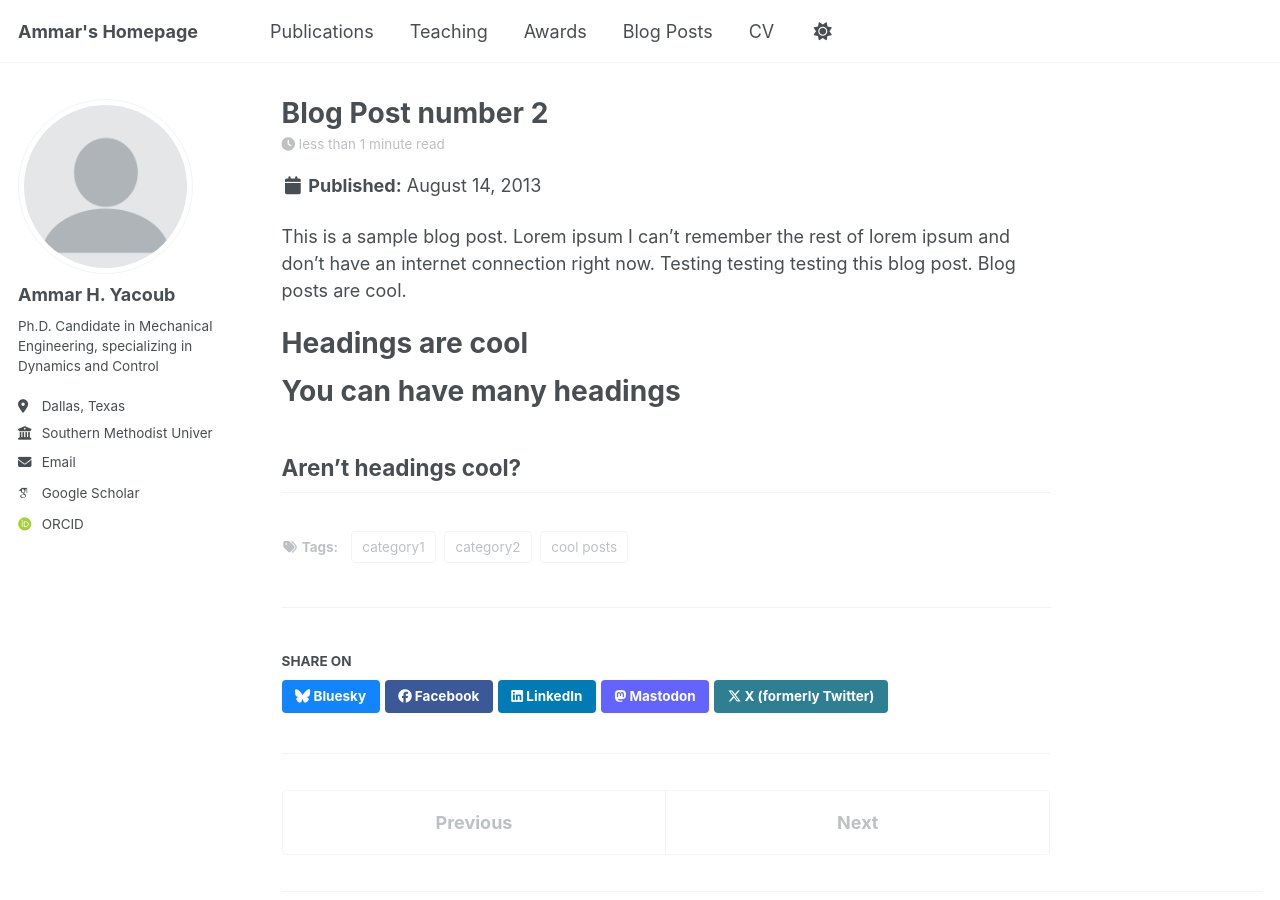
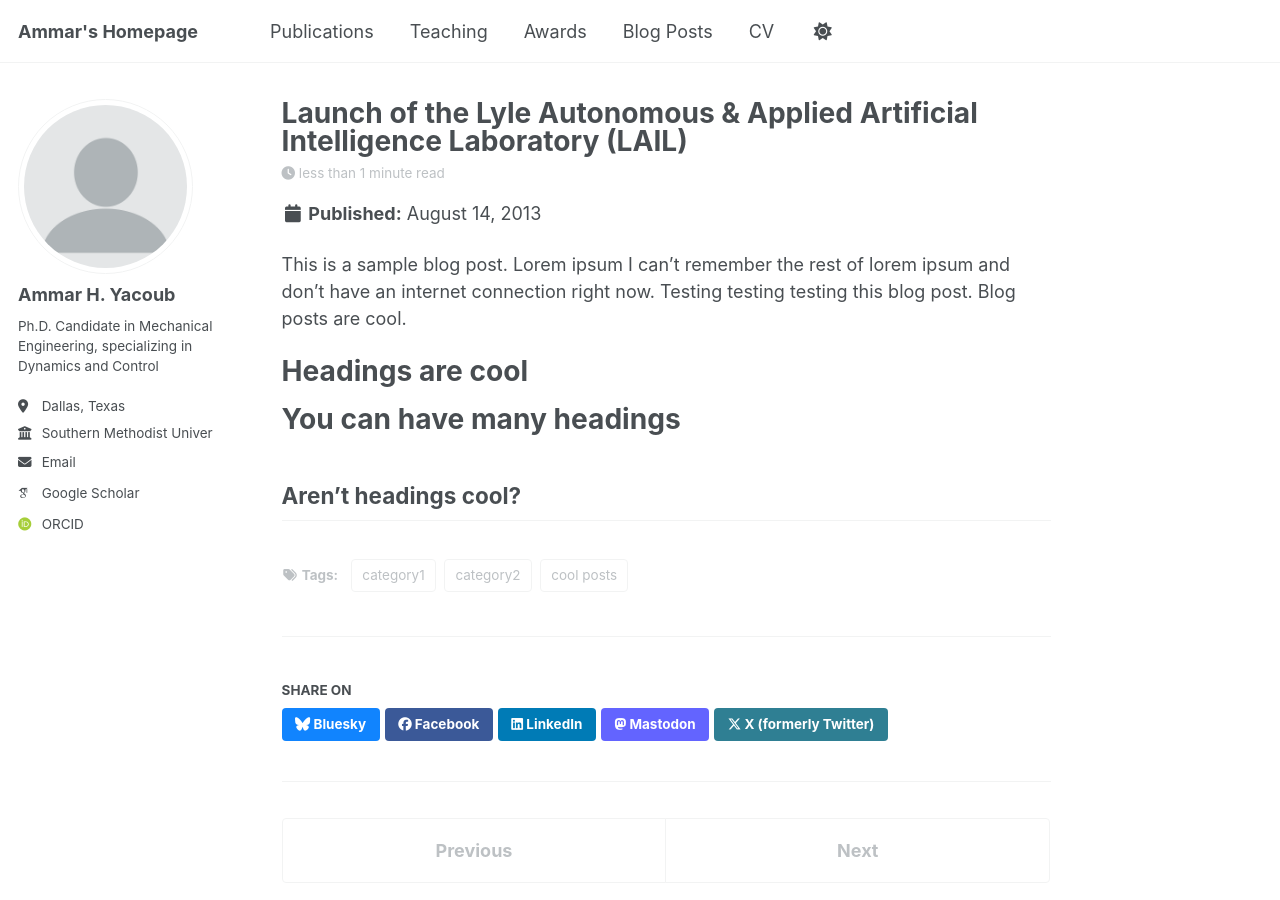
Before and after one commit to AmmarYacoub/AmmarYacoub.github.io, a Jekyll site: the page built from _posts/2013-08-14-blog-post-2.md, in a window 1280 px wide and 900 px high. Built offline with Jekyll 4.4.1, drawn with Linux system fonts in a browser that asks for light colours; some web fonts are replaced; a script bundle is joined from its source files by our own code; library files that are not in the unit come from our copies.

Commit message:
Update title of blog post 2

```diff
--- a/_posts/2013-08-14-blog-post-2.md
+++ b/_posts/2013-08-14-blog-post-2.md
@@ -1,5 +1,5 @@
 ---
-title: 'Blog Post number 2'
+title: 'Launch of the Lyle Autonomous & Applied Artificial Intelligence Laboratory (LAIL)'
 date: 2013-08-14
 permalink: /posts/2013/08/blog-post-2/
 tags:
```
